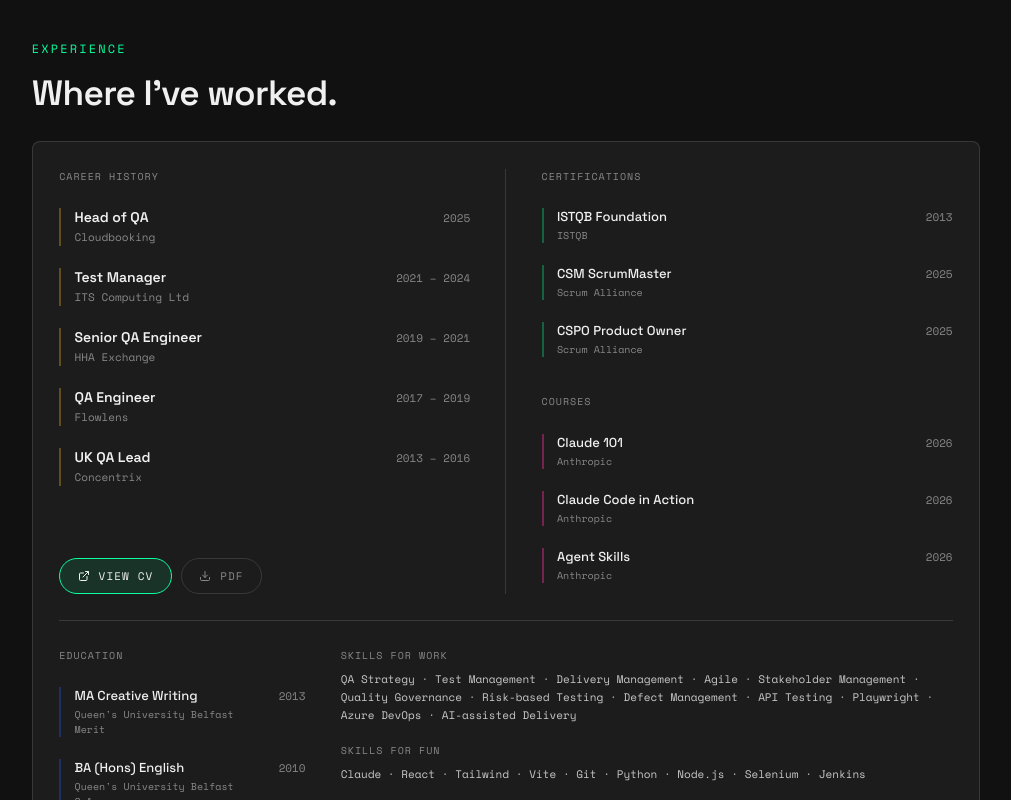
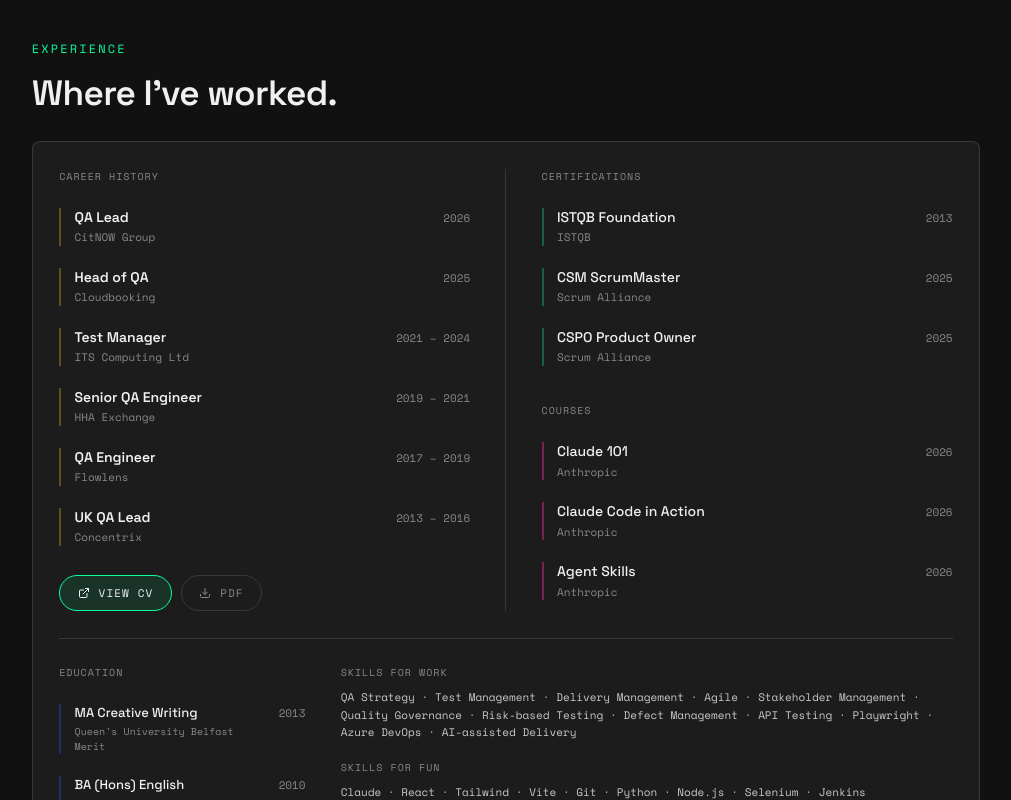
Before and after one commit to NickShaw1/nickshaw1.github.io, a React (Vite) app: page /about in a window 1280 px wide. Shown: the part 568-1368 px from the top of the page, without its empty margins (241-1252 px from the left). Built offline with nearby package versions, Linux system fonts and the light colour scheme.

Commit message:
CitNOW changes

```diff
--- a/src/pages/About.tsx
+++ b/src/pages/About.tsx
@@ -49,6 +49,7 @@
 ] as const
 
 const ROLES = [
+  { title: 'QA Lead',             company: 'CitNOW Group',      period: '2026' },
   { title: 'Head of QA',         company: 'Cloudbooking',      period: '2025' },
   { title: 'Test Manager',       company: 'ITS Computing Ltd', period: '2021 – 2024' },
   { title: 'Senior QA Engineer', company: 'HHA Exchange',      period: '2019 – 2021' },
@@ -317,8 +318,8 @@
                         <div className="w-0.5 bg-accent/30 group-hover:bg-accent flex-shrink-0 transition-colors duration-150" />
                         <div className="flex-1 flex items-baseline justify-between gap-2">
                           <div>
-                            <p className="font-display font-medium text-[13px] text-text-primary leading-snug">{c.name}</p>
-                            <p className="font-mono text-[10px] text-text-muted mt-0.5">{c.issuer}</p>
+                            <p className="font-display font-medium text-[13px] sm:text-[14px] text-text-primary leading-snug">{c.name}</p>
+                            <p className="font-mono text-[11px] text-text-muted mt-0.5">{c.issuer}</p>
                           </div>
                           <span className="font-mono text-[11px] text-text-muted flex-shrink-0">{c.year}</span>
                         </div>
@@ -336,8 +337,8 @@
                         <div className="w-0.5 bg-[#ff2d9b]/40 group-hover:bg-[#ff2d9b] flex-shrink-0 transition-colors duration-150" />
                         <div className="flex-1 flex items-baseline justify-between gap-2">
                           <div>
-                            <p className="font-display font-medium text-[13px] text-text-primary leading-snug">{c.name}</p>
-                            <p className="font-mono text-[10px] text-text-muted mt-0.5">{c.issuer}</p>
+                            <p className="font-display font-medium text-[13px] sm:text-[14px] text-text-primary leading-snug">{c.name}</p>
+                            <p className="font-mono text-[11px] text-text-muted mt-0.5">{c.issuer}</p>
                           </div>
                           <span className="font-mono text-[11px] text-text-muted flex-shrink-0">{c.year}</span>
                         </div>
--- a/src/pages/Home.tsx
+++ b/src/pages/Home.tsx
@@ -350,6 +350,7 @@
 
           <div className="flex flex-col gap-0">
             {[
+              { period: '2026',        role: 'QA Lead',             company: 'CitNOW Group' },
               { period: '2025',        role: 'Head of QA',          company: 'Cloudbooking' },
               { period: '2021 – 2024', role: 'Test Manager',         company: 'ITS Computing Ltd' },
               { period: '2019 – 2021', role: 'Senior QA Engineer',   company: 'HHA Exchange' },
@@ -400,7 +401,7 @@
             id="contact-heading"
             className="font-display font-semibold text-[clamp(1.5rem,3vw,2rem)] text-text-primary mb-10"
           >
-            Let's work together.
+            Contact me.
           </h2>
 
           <div className="grid grid-cols-1 lg:grid-cols-2 gap-10 lg:gap-16 xl:gap-24 items-start">
```
